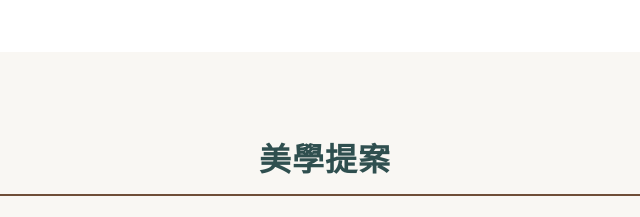
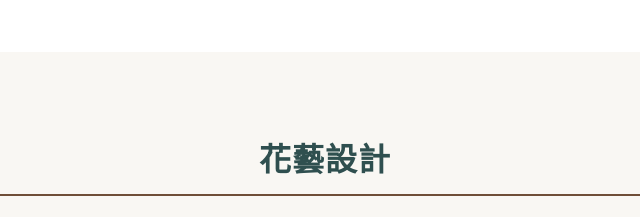
Before and after one commit to laurakick/oliviastudio, a plain HTML site: page index.html in a window 1280 px wide. Shown: the part 1840-2057 px from the top of the page, 315-955 px from the left. Drawn offline with Linux system fonts and the light colour scheme; a web font is replaced by a local one.

Commit message:
Update section heading from "美學提案" to "花藝設計" for clarity

```diff
--- a/index.html
+++ b/index.html
@@ -97,7 +97,7 @@
   <!-- Aesthetic Proposals Section -->
   <section id="proposals" class="proposals-section fade-in-section">
     <div class="container">
-      <h2 class="section-heading">美學提案</h2>
+      <h2 class="section-heading">花藝設計</h2>
       <!-- Proposal 1: 花藝設計服務 -->
       <div class="proposal-item">
         <div
```
